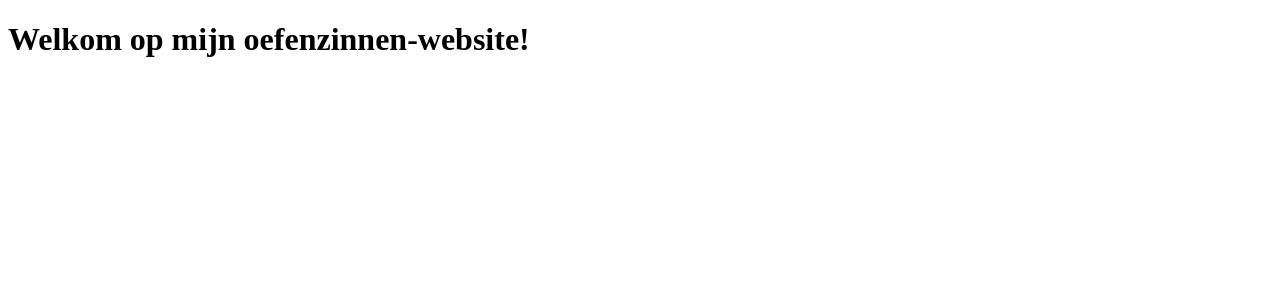
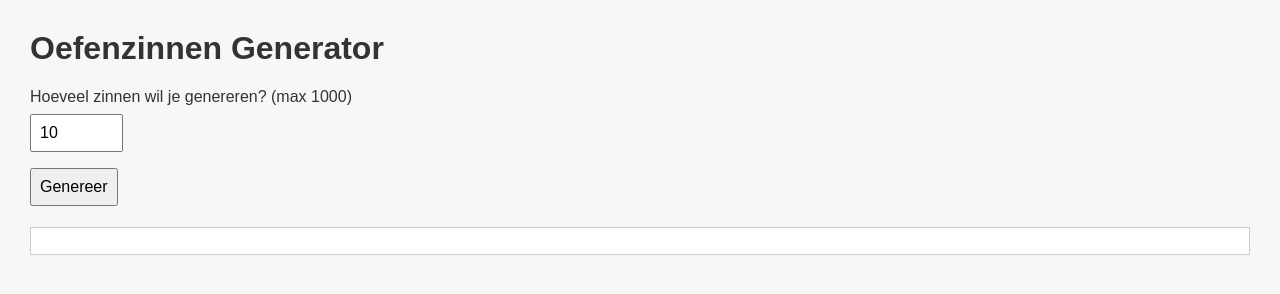
Before and after one commit to gaston136/oefenzinnen-generator, a plain HTML site: page index.html in a window 1280 px wide. Drawn offline with Linux system fonts and the light colour scheme.

Commit message:
Update index.html

```diff
--- a/index.html
+++ b/index.html
@@ -1,10 +1,97 @@
 <!DOCTYPE html>
 <html lang="nl">
 <head>
-  <meta charset="UTF-8">
-  <title>Oefenzinnen Generator</title>
+    <meta charset="UTF-8" />
+    <meta name="viewport" content="width=device-width, initial-scale=1" />
+    <title>Oefenzinnen Generator</title>
+    <style>
+        body {
+            font-family: Arial, sans-serif;
+            margin: 30px;
+            background: #f7f7f7;
+            color: #333;
+        }
+        input, button {
+            font-size: 1rem;
+            padding: 0.5em;
+            margin: 0.5em 0;
+        }
+        button {
+            cursor: pointer;
+        }
+        pre {
+            background: white;
+            border: 1px solid #ccc;
+            padding: 1em;
+            max-height: 400px;
+            overflow: auto;
+            white-space: pre-wrap;
+            word-wrap: break-word;
+        }
+    </style>
 </head>
 <body>
-  <h1>Welkom op mijn oefenzinnen-website!</h1>
+
+<h1>Oefenzinnen Generator</h1>
+
+<label for="aantal">Hoeveel zinnen wil je genereren? (max 1000)</label><br />
+<input type="number" id="aantal" min="1" max="1000" value="10" /><br />
+<button onclick="genereer()">Genereer</button>
+
+<pre id="resultaat"></pre>
+
+<script>
+const simple = [
+    "De kat slaapt op de bank.",
+    "Hij eet een appel.",
+    "Zij loopt naar school.",
+    "De hond blaft.",
+    "Ik drink water."
+];
+
+const compoundNev = [
+    "Ik lees een boek en ik luister naar muziek.",
+    "We gaan naar de winkel, maar het is druk.",
+    "Hij werkt hard en hij spaart geld.",
+    "Ze danst en zingt op het feest.",
+    "De man lacht en hij praat hard."
+];
+
+const compoundOnd = [
+    "Omdat het regent, neem ik een paraplu mee.",
+    "Ik weet niet of zij komt.",
+    "Terwijl hij sliep, viel de telefoon.",
+    "Hij zegt dat hij morgen komt.",
+    "Ze lacht omdat ze blij is."
+];
+
+function genereer() {
+    const aantal = parseInt(document.getElementById("aantal").value);
+    if(isNaN(aantal) || aantal < 1 || aantal > 1000) {
+        alert("Voer een geldig aantal in tussen 1 en 1000.");
+        return;
+    }
+
+    let output = "";
+    for(let i = 1; i <= aantal; i++) {
+        let r = Math.random();
+        let zin;
+        let label;
+        if(r < 0.4) {
+            zin = simple[Math.floor(Math.random() * simple.length)];
+            label = "enk.";
+        } else if(r < 0.7) {
+            zin = compoundNev[Math.floor(Math.random() * compoundNev.length)];
+            label = "sam. nev.";
+        } else {
+            zin = compoundOnd[Math.floor(Math.random() * compoundOnd.length)];
+            label = "sam. ond.";
+        }
+        output += `${i}. ${zin}  [${label}]\n`;
+    }
+    document.getElementById("resultaat").textContent = output;
+}
+</script>
+
 </body>
 </html>
```
